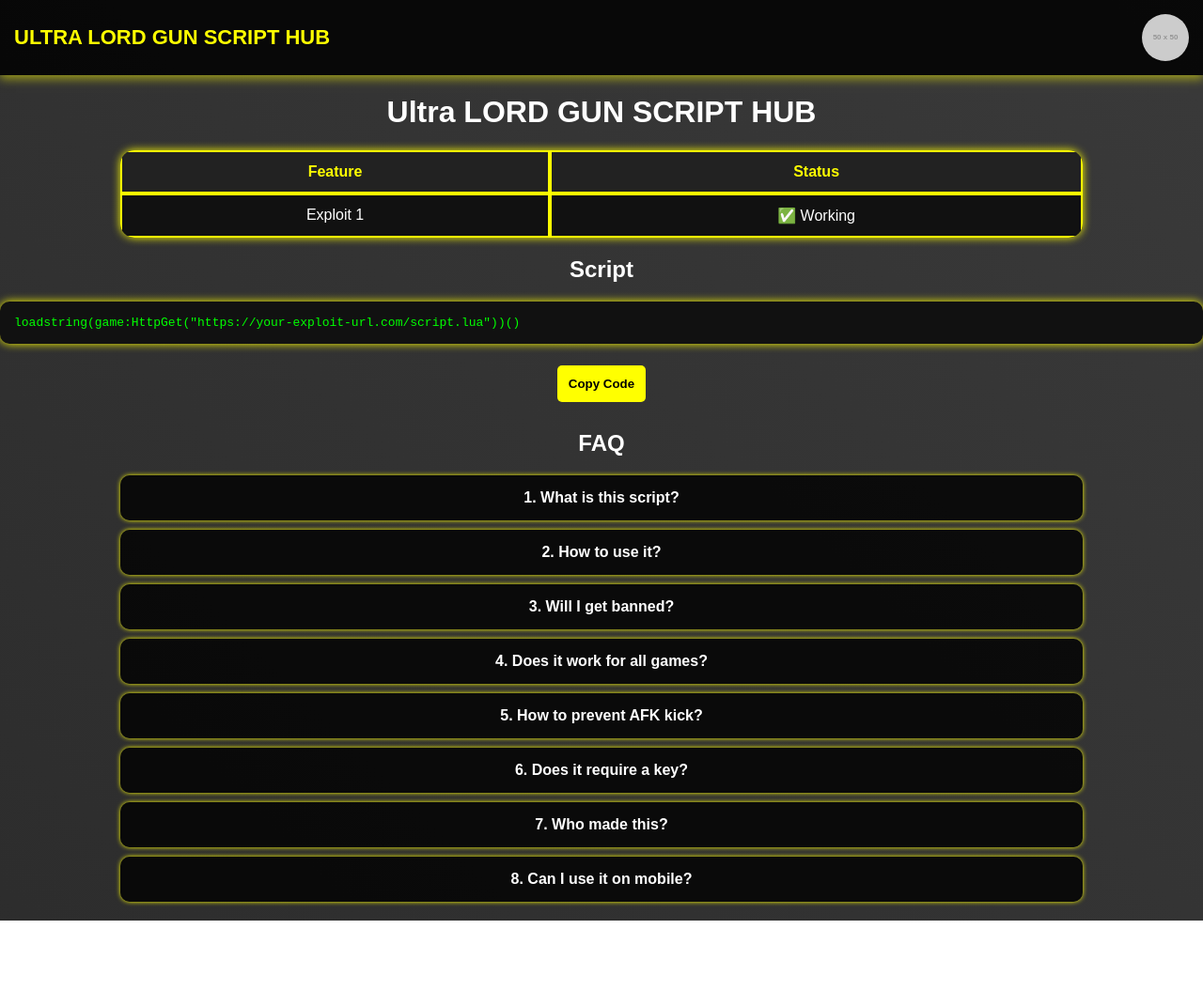
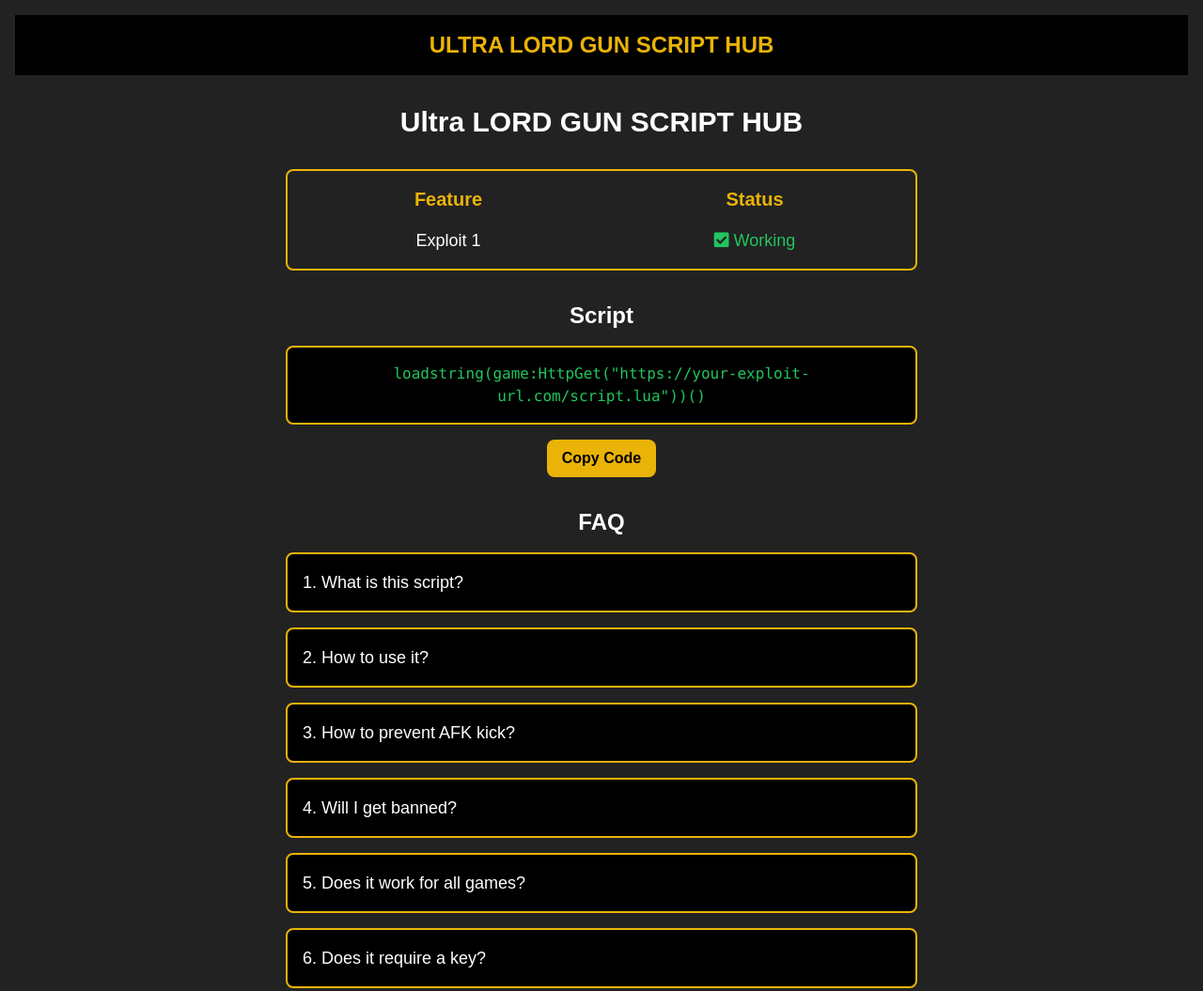
Before and after one commit to memecat9265629/Project-Full-Script-By-Ultra-Lord, a plain HTML site: page index.html in a window 1280 px wide. Shown: the top 1055 px of the page at 94% size. Before the commit the page ends 980 px from the top, so only its background shows below. Drawn offline with nearby package versions, Linux system fonts and the light colour scheme; placeholder pictures from the web are drawn by us.

Commit message:
Update index.html

```diff
--- a/index.html
+++ b/index.html
@@ -3,215 +3,117 @@
 <head>
     <meta charset="UTF-8">
     <meta name="viewport" content="width=device-width, initial-scale=1.0">
-    <title>Powered by Ultra Lord Gun SCRIPT Hub</title>
+    <title>Ultra LORD GUN SCRIPT HUB</title>
+    <script src="https://cdn.tailwindcss.com"></script>
+    <link rel="stylesheet" href="https://cdnjs.cloudflare.com/ajax/libs/font-awesome/5.15.3/css/all.min.css">
     <style>
-        /* Animated Background */
         body {
+            background-color: #222;
+            color: #fff;
             font-family: Arial, sans-serif;
-            margin: 0;
-            padding: 0;
-            text-align: center;
-            color: #fff;
-            background: linear-gradient(45deg, #0a0a0a, #222, #333, #444);
-            background-size: 400% 400%;
-            animation: gradientBG 8s infinite alternate;
         }
 
-        @keyframes gradientBG {
-            0% { background-position: 0% 50%; }
-            100% { background-position: 100% 50%; }
-        }
-
-        /* Navbar */
-        .navbar {
-            display: flex;
-            align-items: center;
-            justify-content: space-between;
-            padding: 15px;
-            background: rgba(0, 0, 0, 0.85);
-            box-shadow: 0 4px 10px rgba(255, 255, 0, 0.5);
-        }
-
-        .navbar img {
-            width: 50px;
-            height: 50px;
-            border-radius: 50%;
-        }
-
-        .navbar-title {
-            font-size: 22px;
-            font-weight: bold;
-            text-transform: uppercase;
-            color: #ff0;
-        }
-
-        /* Code Block */
-        pre {
-            background: #111;
-            color: #0f0;
-            padding: 15px;
-            border-radius: 10px;
-            overflow-x: auto;
-            text-align: left;
-            box-shadow: 0 0 10px #ff0;
-        }
-
-        /* Table */
-        table {
-            width: 80%;
-            margin: auto;
-            border-collapse: separate;
-            border-spacing: 0;
-            background: rgba(255, 255, 0, 0.1);
-            box-shadow: 0 0 10px #ff0;
-            border-radius: 15px;
-            overflow: hidden;
-        }
-
-        th, td {
-            border: 2px solid #ff0;
-            padding: 12px;
-        }
-
-        th {
-            background: #222;
-            color: #ff0;
-        }
-
-        td {
-            background: #111;
-        }
-
-        /* Buttons */
-        .btn {
-            background: #ff0;
-            color: #000;
-            padding: 12px;
-            margin: 10px;
-            cursor: pointer;
-            border: none;
-            border-radius: 5px;
-            font-weight: bold;
-            transition: 0.3s;
-        }
-
-        .btn:hover {
-            background: #fff700;
-            transform: scale(1.1);
-        }
-
-        /* FAQ Section */
-        .faq {
-            width: 80%;
-            margin: 20px auto;
-        }
-
-        .faq-item {
-            background: rgba(0, 0, 0, 0.8);
-            padding: 15px;
-            border-radius: 10px;
-            margin-bottom: 10px;
-            cursor: pointer;
-            transition: 0.3s;
-            box-shadow: 0 0 5px #ff0;
-        }
-
-        .faq-item:hover {
-            background: rgba(255, 255, 0, 0.7);
-            color: #000;
-            transform: scale(1.05);
-        }
-
+        /* FAQ Animation */
         .faq-answer {
             display: none;
-            margin-top: 5px;
             opacity: 0;
-            transform: translateY(-10px);
-            transition: opacity 0.5s ease-in-out, transform 0.5s ease-in-out;
+            transition: opacity 0.3s ease-in-out;
         }
 
         .faq-answer.active {
             display: block;
             opacity: 1;
-            transform: translateY(0);
         }
     </style>
 </head>
-<body>
+<body class="flex flex-col items-center p-4">
+    <!-- Header -->
+    <header class="w-full bg-black text-yellow-500 text-center py-4">
+        <h1 class="text-2xl font-bold">ULTRA LORD GUN SCRIPT HUB</h1>
+    </header>
 
-    <!-- Navbar -->
-    <div class="navbar">
-        <span class="navbar-title">Ultra Lord Gun SCRIPT Hub</span>
-        <img src="https://via.placeholder.com/50" alt="Icon">
-    </div>
+    <main class="w-full max-w-2xl mt-8">
+        <!-- Title Section -->
+        <section class="text-center mb-8">
+            <h2 class="text-3xl font-bold">Ultra LORD GUN SCRIPT HUB</h2>
+        </section>
 
-    <h1>Ultra LORD GUN SCRIPT HUB</h1>
+        <!-- Features Table -->
+        <section class="mb-8">
+            <div class="grid grid-cols-2 gap-4 p-4 border-2 border-yellow-500 rounded-lg">
+                <div class="text-center">
+                    <h3 class="text-xl font-bold text-yellow-500">Feature</h3>
+                </div>
+                <div class="text-center">
+                    <h3 class="text-xl font-bold text-yellow-500">Status</h3>
+                </div>
+                <div class="text-center">
+                    <p class="text-lg">Exploit 1</p>
+                </div>
+                <div class="text-center">
+                    <p class="text-lg text-green-500"><i class="fas fa-check-square"></i> Working</p>
+                </div>
+            </div>
+        </section>
 
-    <!-- Table -->
-    <table>
-        <tr>
-            <th>Feature</th>
-            <th>Status</th>
-        </tr>
-        <tr>
-            <td>Exploit 1</td>
-            <td>✅ Working</td>
-        </tr>
-    </table>
+        <!-- Script Section -->
+        <section class="mb-8 text-center">
+            <h3 class="text-2xl font-bold">Script</h3>
+            <div class="mt-4 p-4 bg-black border-2 border-yellow-500 rounded-lg text-green-500">
+                <code id="scriptCode">loadstring(game:HttpGet("https://your-exploit-url.com/script.lua"))()</code>
+            </div>
+            <button onclick="copyCode('scriptCode')" class="mt-4 px-4 py-2 font-bold bg-yellow-500 text-black rounded-lg">Copy Code</button>
+        </section>
 
-    <!-- Pre Code Block -->
-    <h2>Script</h2>
-    <pre id="codeBlock">loadstring(game:HttpGet("https://your-exploit-url.com/script.lua"))()</pre>
-    <button class="btn" onclick="copyCode('codeBlock')">Copy Code</button>
+        <!-- FAQ Section -->
+        <section class="mb-8">
+            <h3 class="text-2xl font-bold text-center">FAQ</h3>
+            <div class="mt-4 space-y-4">
+                <div class="p-4 bg-black border-2 border-yellow-500 rounded-lg cursor-pointer" onclick="toggleFAQ(this)">
+                    <p class="text-lg">1. What is this script?</p>
+                    <div class="faq-answer mt-2 text-gray-300">A Roblox exploit script for Ultra Lord Gun Hub.</div>
+                </div>
 
-    <!-- FAQ Section -->
-    <div class="faq">
-        <h2>FAQ</h2>
+                <div class="p-4 bg-black border-2 border-yellow-500 rounded-lg cursor-pointer" onclick="toggleFAQ(this)">
+                    <p class="text-lg">2. How to use it?</p>
+                    <div class="faq-answer mt-2 text-gray-300">Paste it into a Roblox executor and run it.</div>
+                </div>
 
-        <div class="faq-item" onclick="toggleFAQ(this)">
-            <strong>1. What is this script?</strong>
-            <div class="faq-answer">A Roblox exploit script for Ultra Lord Gun Hub.</div>
-        </div>
+                <div class="p-4 bg-black border-2 border-yellow-500 rounded-lg cursor-pointer" onclick="toggleFAQ(this)">
+                    <p class="text-lg">3. How to prevent AFK kick?</p>
+                    <div class="faq-answer mt-2">
+                        <pre id="afkScript" class="p-3 bg-gray-800 rounded text-green-400 text-sm overflow-x-auto">while true do wait() game:GetService("Players").LocalPlayer.Idled:Connect(function() game:GetService("VirtualUser"):Button2Down(Vector2.new(0,0),workspace.CurrentCamera.CFrame) end) end</pre>
+                        <button onclick="copyCode('afkScript')" class="mt-2 px-4 py-2 font-bold bg-yellow-500 text-black rounded-lg">Copy Anti-AFK Script</button>
+                    </div>
+                </div>
 
-        <div class="faq-item" onclick="toggleFAQ(this)">
-            <strong>2. How to use it?</strong>
-            <div class="faq-answer">Paste it into a Roblox executor.</div>
-        </div>
+                <div class="p-4 bg-black border-2 border-yellow-500 rounded-lg cursor-pointer" onclick="toggleFAQ(this)">
+                    <p class="text-lg">4. Will I get banned?</p>
+                    <div class="faq-answer mt-2 text-gray-300">Use at your own risk. Exploiting in Roblox can lead to bans.</div>
+                </div>
 
-        <div class="faq-item" onclick="toggleFAQ(this)">
-            <strong>3. Will I get banned?</strong>
-            <div class="faq-answer">Use at your own risk, exploiting can result in bans.</div>
-        </div>
+                <div class="p-4 bg-black border-2 border-yellow-500 rounded-lg cursor-pointer" onclick="toggleFAQ(this)">
+                    <p class="text-lg">5. Does it work for all games?</p>
+                    <div class="faq-answer mt-2 text-gray-300">Depends on the game’s anti-cheat system.</div>
+                </div>
 
-        <div class="faq-item" onclick="toggleFAQ(this)">
-            <strong>4. Does it work for all games?</strong>
-            <div class="faq-answer">Depends on the game’s anti-cheat system.</div>
-        </div>
+                <div class="p-4 bg-black border-2 border-yellow-500 rounded-lg cursor-pointer" onclick="toggleFAQ(this)">
+                    <p class="text-lg">6. Does it require a key?</p>
+                    <div class="faq-answer mt-2 text-gray-300">No key required for now.</div>
+                </div>
 
-        <div class="faq-item" onclick="toggleFAQ(this)">
-            <strong>5. How to prevent AFK kick?</strong>
-            <div class="faq-answer">
-                <pre id="afkScript">while true do wait() game:GetService("Players").LocalPlayer.Idled:Connect(function() game:GetService("VirtualUser"):Button2Down(Vector2.new(0,0),workspace.CurrentCamera.CFrame) end) end</pre>
-                <button class="btn" onclick="copyCode('afkScript')">Copy Anti-AFK Script</button>
+                <div class="p-4 bg-black border-2 border-yellow-500 rounded-lg cursor-pointer" onclick="toggleFAQ(this)">
+                    <p class="text-lg">7. Who made this?</p>
+                    <div class="faq-answer mt-2 text-gray-300">Ultra Lord Gun SCRIPT Hub.</div>
+                </div>
+
+                <div class="p-4 bg-black border-2 border-yellow-500 rounded-lg cursor-pointer" onclick="toggleFAQ(this)">
+                    <p class="text-lg">8. Can I use it on mobile?</p>
+                    <div class="faq-answer mt-2 text-gray-300">No, it requires a PC executor.</div>
+                </div>
             </div>
-        </div>
-
-        <div class="faq-item" onclick="toggleFAQ(this)">
-            <strong>6. Does it require a key?</strong>
-            <div class="faq-answer">No key is required for now.</div>
-        </div>
-
-        <div class="faq-item" onclick="toggleFAQ(this)">
-            <strong>7. Who made this?</strong>
-            <div class="faq-answer">Ultra Lord Gun SCRIPT Hub.</div>
-        </div>
-
-        <div class="faq-item" onclick="toggleFAQ(this)">
-            <strong>8. Can I use it on mobile?</strong>
-            <div class="faq-answer">No, it requires a PC executor.</div>
-        </div>
-
-    </div>
+        </section>
+    </main>
 
     <script>
         function copyCode(elementId) {
@@ -224,7 +126,7 @@
             let answer = item.querySelector(".faq-answer");
             if (answer.classList.contains("active")) {
                 answer.classList.remove("active");
-                setTimeout(() => answer.style.display = "none", 500);
+                setTimeout(() => answer.style.display = "none", 300);
             } else {
                 answer.style.display = "block";
                 setTimeout(() => answer.classList.add("active"), 10);
```
